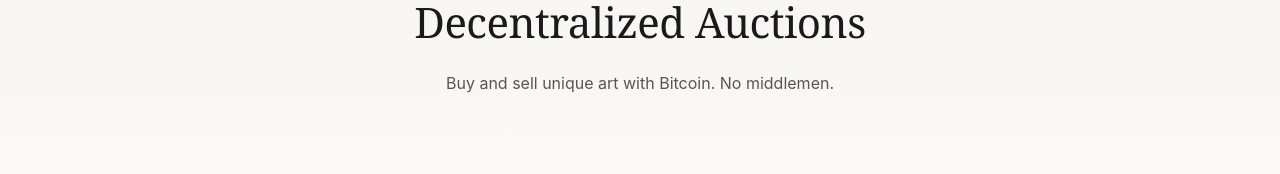
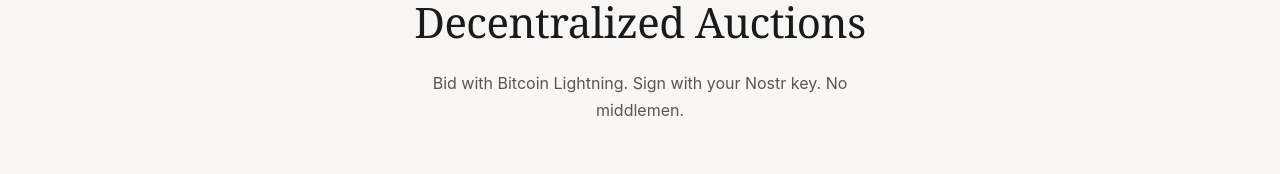
Before and after one commit to warrior-lai/hash-21, a React (Vite) app in the folder subastas-app/: page / in a window 1280 px wide. Shown: the part 201-375 px from the top of the page. Built offline with nearby package versions, Linux system fonts and the light colour scheme; no server answers.

Commit message:
fix: remove 'sin confianza requerida' from hero subtitle

```diff
--- a/subastas-app/src/i18n/translations.js
+++ b/subastas-app/src/i18n/translations.js
@@ -9,7 +9,7 @@
 
     // Hero
     'hero.title': 'Subastas descentralizadas',
-    'hero.subtitle': 'Comprá y vendé arte único con Bitcoin. Sin intermediarios.',
+    'hero.subtitle': 'Pujá con Bitcoin Lightning. Firmá con tu clave Nostr. Sin intermediarios.',
     'hero.cta': 'Explorar Subastas',
 
     // Auctions
@@ -108,7 +108,7 @@
 
     // Hero
     'hero.title': 'Decentralized Auctions',
-    'hero.subtitle': 'Buy and sell unique art with Bitcoin. No middlemen.',
+    'hero.subtitle': 'Bid with Bitcoin Lightning. Sign with your Nostr key. No middlemen.',
     'hero.cta': 'Explore Auctions',
 
     // Auctions
```
